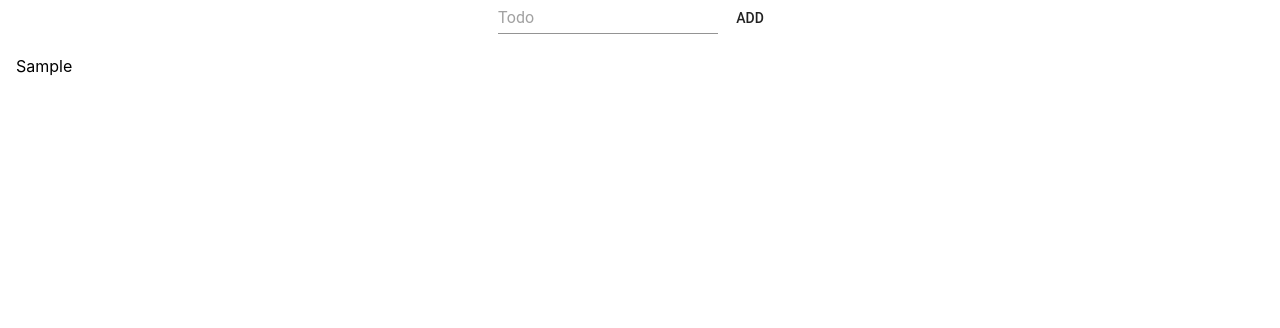
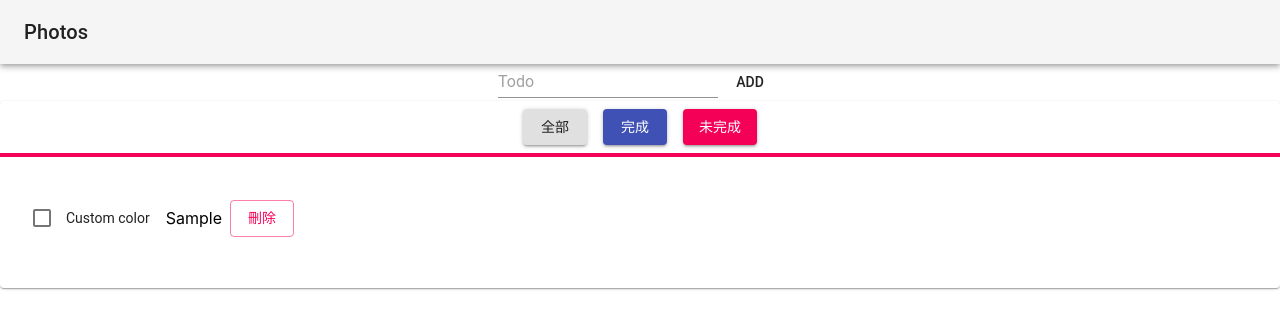
Before and after one commit to futianshen/js-react-class-component-todo-list, a React (Create React App) app: page / in a window 1280 px wide. Both pictures are taken after typing "Sample" into the empty fields and a click on the button "ADD". Shown: the top 328 px of the page. Built offline with nearby package versions, Linux system fonts and the light colour scheme.

Commit message:
Update Todo layout with Material-UI Library

```diff
--- a/package.json
+++ b/package.json
@@ -4,7 +4,9 @@
   "private": true,
   "dependencies": {
     "@material-ui/core": "^3.9.0",
+    "bootstrap": "^4.2.1",
     "react": "^16.7.0",
+    "react-bootstrap": "^1.0.0-beta.4",
     "react-dom": "^16.7.0",
     "react-scripts": "2.1.3"
   },
--- a/src/App.js
+++ b/src/App.js
@@ -1,9 +1,24 @@
 import React, { Component } from 'react';
 import './App.css';
-import Input from '@material-ui/core/Input'
-import Button from '@material-ui/core/Button'
-import List from '@material-ui/core/List'
-import ListItem from '@material-ui/core/ListItem'
+import { AppBar, Toolbar, Typography, withStyles } from '@material-ui/core'
+import { Card , CardContent } from '@material-ui/core'
+import { Input, Button, List, ListItem } from '@material-ui/core'
+import { LinearProgress } from '@material-ui/core'
+import { FormControlLabel, Checkbox } from '@material-ui/core'
+
+// 對照之前做的Todolist 看看語法和命名有什麼不同？
+// Current Version -> jQuery Version Function（刪除、修改、進度條） -> ideal Todo list
+// 如何調整 CSS ？用哪一種邏輯調整 CSS？
+// 命名有問題就參考 Amelie
+
+const styles = theme => ({
+  root: {
+    flexGrow: 1,
+  },
+  button: {
+    margin: theme.spacing.unit,
+  }
+})
 
 class App extends Component {
   constructor() {
@@ -13,38 +28,79 @@ class App extends Component {
       todoList: [],
       id: 0 // id 可以寫在外面嗎？怎麼做？
     }
-
   }
-  inputChange = e => {
+  inputChange = e => { // 這種寫法叫什麼？
     this.setState({
       inputValue: e.target.value
     })
   }
   addTodo = () => {
     const { todoList, id, inputValue } = this.state
+    if(inputValue!=='') {
       this.setState({
-      todoList: [...todoList, {id, inputValue}],
+        todoList: [...todoList, {id, inputValue}], // inputValue 可不可以改放其他的？
         inputValue: '',
         id: id+1
       })
+    } else {
+      alert('請輸入內容')
     }
-
+  }
   render() {
     const { inputValue, todoList } = this.state
+    const { classes } = this.props
     return (
       <div className="App">
+        <AppBar position="static" color="default" className={classes.root}>
+          <Toolbar>
+            <Typography variant="h6" color="inherit">
+              Photos
+            </Typography>
+          </Toolbar>
+        </AppBar>
         <Input value={inputValue} onChange={this.inputChange} placeholder="Todo" />
         <Button onClick={this.addTodo}>Add</Button>
+        <Card>
+          <Button variant="contained" className={classes.button}>
+            全部
+          </Button>
+          <Button variant="contained" color="primary" className={classes.button}>
+            完成
+          </Button>
+          <Button variant="contained" color="secondary" className={classes.button}>
+            未完成
+          </Button>
+          <LinearProgress color="secondary" variant="determinate" value={this.state.completed} />
+          <CardContent>
             <List>
-          {todoList.map(item =>
+              {todoList.map(item => // map函式是怎麼運作的，可不可以自己寫一個map函式出來？
                 <ListItem key={item.id} >
+                  <FormControlLabel
+                    control={
+                      <Checkbox
+                        checked={this.state.checked}
+                        //onChange={this.handleChange('checkedG')}
+                        value=""
+                        classes={{
+                          root: classes.root,
+                          checked: classes.checked,
+                        }}
+                      />
+                    }
+                    label="Custom color"
+                  />
                   {item.inputValue}
+                  <Button variant="outlined" color="secondary" className={classes.button}>
+                    刪除
+                  </Button>
                 </ListItem>
               )}
             </List>
+          </CardContent>
+        </Card>
       </div>
     )
   }
 }
 
-export default App;
+export default  withStyles(styles)(App);
```
Also changed, not shown: 1 other file (tests, documents, lock files or other folders). Lines whose indentation alone changed are shown as unchanged.
